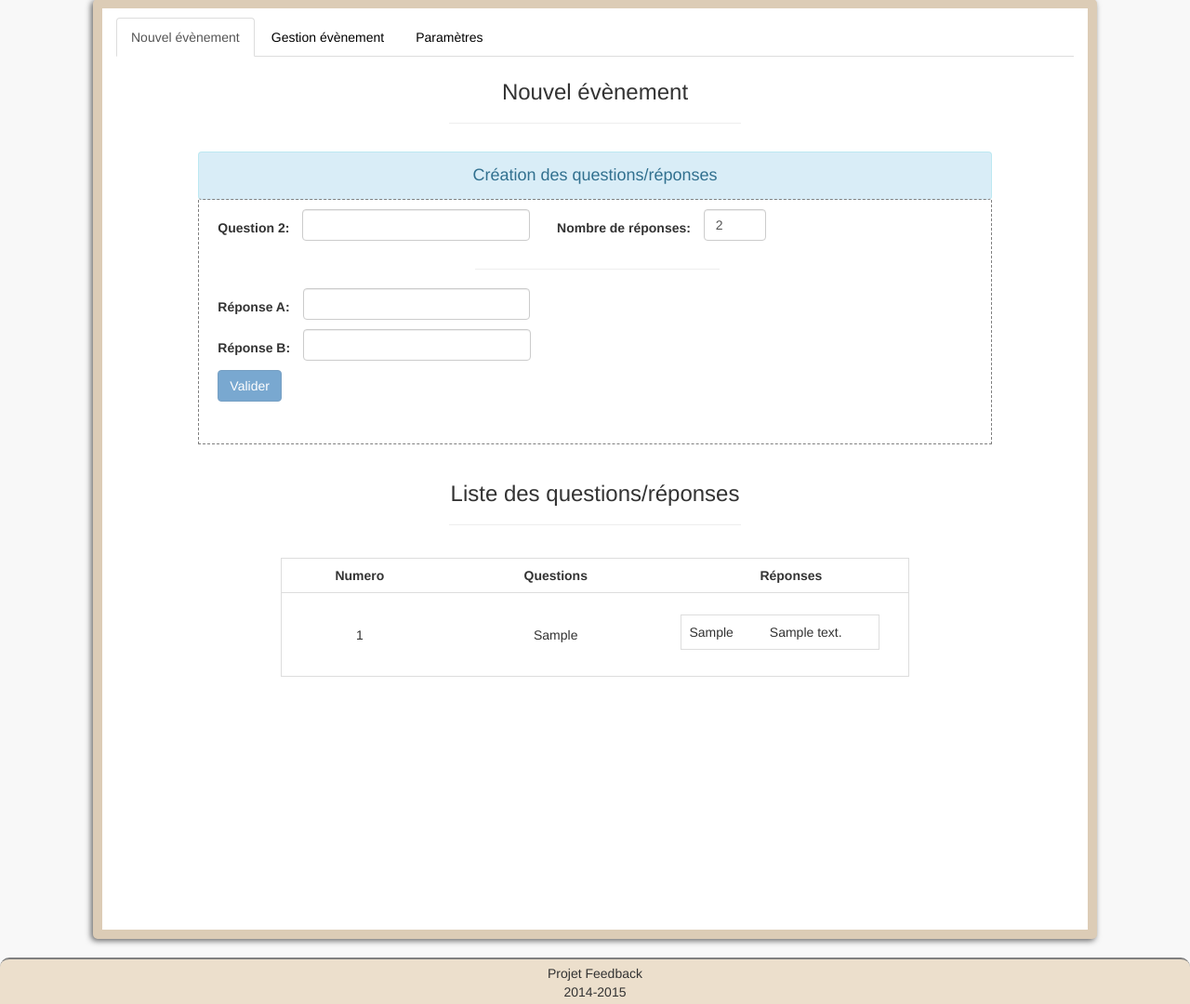
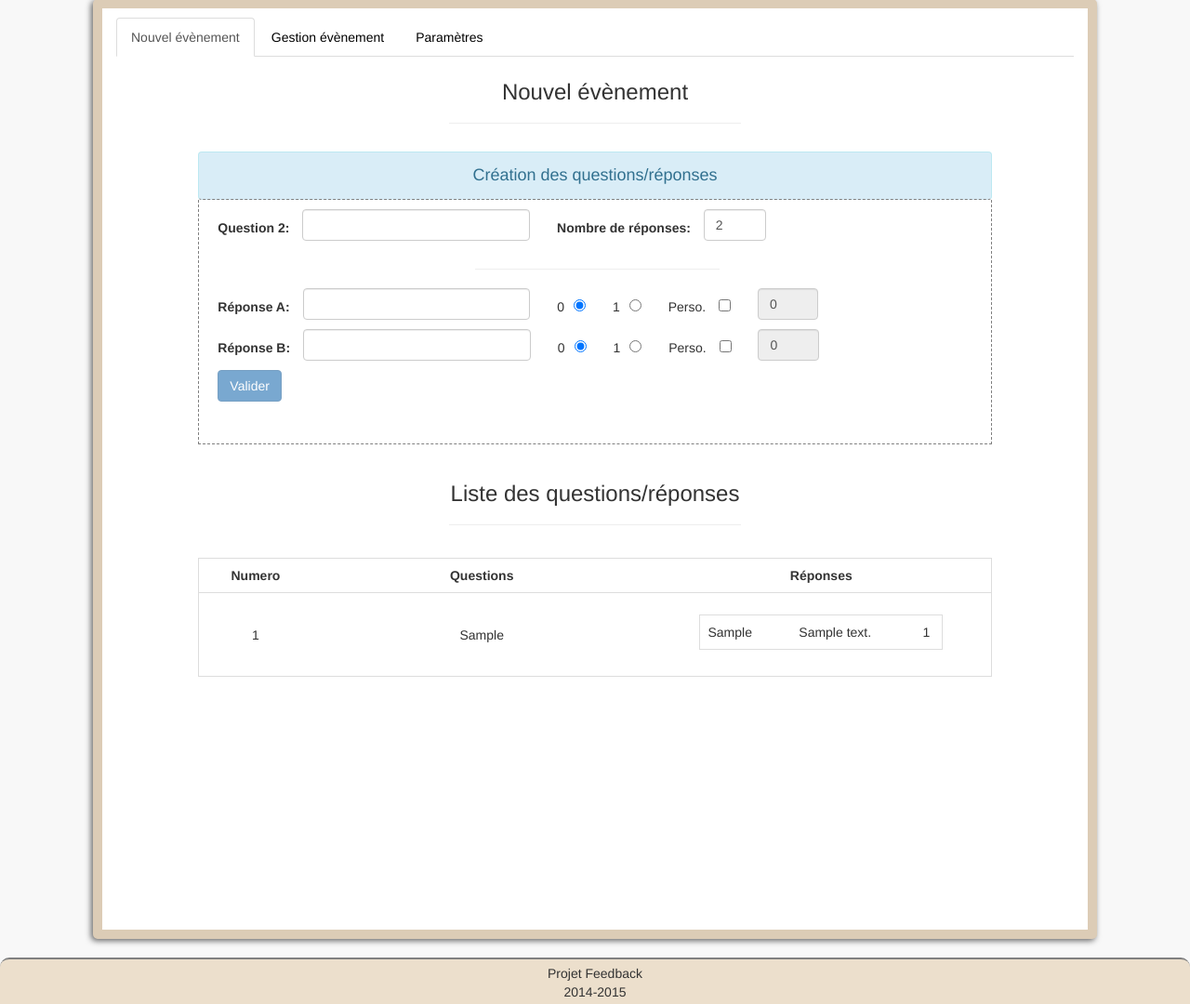
Before and after one commit to Marianna-dl/feedback, a PHP site: page / in a window 1280 px wide. Shown: the part 102-1182 px from the top of the page at 93% size. Run offline with PHP 8.4, Linux system fonts and the light colour scheme; tables that the repository leaves empty hold one stand-in row (values such as "Sample post").

Commit message:
ajout des points dans la bdd

```diff
--- a/controller/script.js
+++ b/controller/script.js
@@ -63,7 +63,7 @@ var feedbackApp = angular.module('feedbackApp', ['ngRoute','ngAnimate', 'ngTouch
 
 
  feedbackApp.controller('qcmController', function($scope, $http) {
-        $scope.listRep=[{reponse:''},{reponse:''}];
+        $scope.listRep=[{reponse:'',points:0},{reponse:'',points:0}];
         $scope.listLettre=[{lettre:'A'},{lettre:'B'},{lettre:'C'},{lettre:'D'},{lettre:'E'},{lettre:'F'}];
         $scope.nbRepInput = parseInt(2);
         $scope.nbRep = parseInt(2);
@@ -93,13 +93,12 @@ var feedbackApp = angular.module('feedbackApp', ['ngRoute','ngAnimate', 'ngTouch
 
      //On met les questions sur la base de données
         $scope.valideQcm=function(){
-
-            if($scope.questionInput!=''){
+               if($scope.questionInput!=''){
                 $http.post("test.php/addQuest", {enonce:$scope.questionInput, id:$scope.maxQuestion})
                     .success(function(){
                         for(var i=0; i<$scope.nbRepInput;i++){
                             if($scope.listRep[i].reponse!=''){
-                                $http.post("test.php/addRep", {description:$scope.listRep[i].reponse, numQuest:$scope.maxQuestion, numRep:$scope.listLettre[i].lettre})
+                                $http.post("test.php/addRep", {description:$scope.listRep[i].reponse, numQuest:$scope.maxQuestion, numRep:$scope.listLettre[i].lettre, points:parseInt($scope.listRep[i].points)})
                                     .success(function(data){
 
                                     })
@@ -108,9 +107,11 @@ var feedbackApp = angular.module('feedbackApp', ['ngRoute','ngAnimate', 'ngTouch
                                     })
                             }
                           $scope.listRep[i].reponse="";
+                          $scope.listRep[i].points= "0";
                           $scope.getListeReponses();
 
                         }
+                        $scope.perso=false;
                         $scope.resultMessage = "Les questions et les réponses ont été ajoutées !";
                         $scope.result='alert alert-success';
                         $scope.getMaxQuestion(); //Met à jour le nombre de question
@@ -122,16 +123,15 @@ var feedbackApp = angular.module('feedbackApp', ['ngRoute','ngAnimate', 'ngTouch
                         $scope.resultMessage = "Erreur lors de l'ajout des questions/réponses";
                         $scope.result='alert alert-danger';
                     })
+                    $scope.getListeReponses();
             }
 
         };
         $scope.set = function() {
-            console.log("rep input "+$scope.nbRep);
-        console.log( "rep reel "+$scope.nbRepInput);
 
             if($scope.nbRep>=2){
                 if($scope.nbRep > $scope.nbRepInput){
-                    $scope.listRep.push({reponse:''});
+                    $scope.listRep.push({reponse:'',points:0});
                 }
                 else if($scope.nbRep < $scope.nbRepInput){
                     $scope.listRep.splice($scope.nbRepInput-1,1);
@@ -141,9 +141,6 @@ var feedbackApp = angular.module('feedbackApp', ['ngRoute','ngAnimate', 'ngTouch
             else{
                 $scope.nbRep=parseInt(2);
             }
-                        console.log("rep input after "+$scope.nbRep);
-        console.log( "rep reel after"+$scope.nbRepInput);
-                    console.log($scope.listRep);
         };
           //permet d'activer les tooltip bootstrap
          $('[data-toggle="tooltip"]').tooltip();
--- a/css/style.css
+++ b/css/style.css
@@ -140,7 +140,7 @@ form{
 
 }
 .new-event .num{
-    width: 20%;
+    width: 10%;
 }
 .new-event .small-cell{
     width: 30%;
@@ -171,13 +171,30 @@ th{
     text-align: center;
 }
 .sous-table{
-    width: 90%;
+    width: 75%;
+    margin-left: auto;
+    margin-right: auto;
 }
-.sous-table .small-cell{
+
+.sous-table .small-cell-gauche{
     width: 10%;
     padding-right: 0px;
 }
+.sous-table .small-cell-droite{
+    width: 10%;
+    padding-left: 0px;
+}
+.sous-table td{
+    text-align: center;
+}
 
+.container .point{
+    font-weight: normal;
+}
+.container .points-perso{
+    width:8%;
+
+}
 
 
                                 /*********************************************** FOOTER ************************************************/
--- a/test.php
+++ b/test.php
@@ -72,7 +72,7 @@ function afficheReponses(){
 
     $bd = ConnectionFactory::getFactory()->getConnection();
 
-       $req=$bd->prepare('SELECT num_question,num_rep,description FROM reponse');
+       $req=$bd->prepare('SELECT num_question,num_rep,description,point FROM reponse');
         $req->execute();
         $reponse=$req->fetchAll(PDO::FETCH_ASSOC);
         echo json_encode($reponse);
@@ -92,11 +92,13 @@ function ajouterReponse(){
         $descrip = $data->description;
         $numR=$data->numRep;
         $numQ=$data->numQuest;
+        $points=$data->points;
 
-        $req=$bd->prepare('INSERT INTO reponse (num_question,num_rep,description,point) VALUES (:numQ,:numR,:descrip,0)');
+        $req=$bd->prepare('INSERT INTO reponse (num_question,num_rep,description,point) VALUES (:numQ,:numR,:descrip,:points)');
         $req->bindValue(':numQ',$numQ);
         $req->bindValue(':numR',$numR);
         $req->bindValue(':descrip',$descrip);
+        $req->bindValue(':points',$points);
         $req->execute();
 
 
--- a/view/nouveau.html
+++ b/view/nouveau.html
@@ -30,9 +30,14 @@
                         <div class="col-md-12" ng-repeat="item in listRep" ng-if="$index<= nbRep-1 ">
                             <label for="reponse">Réponse {{listLettre[$index].lettre}}: </label>
                             <input ng-click="videMessage()" type="text" ng-model="item.reponse" value="" class="form-control input-qcm" id="reponse"/>
+                            <label class="point" for="{{listLettre[$index].lettre}}">0</label><input ng-disabled="perso"  type="radio"  ng-model-options="{ updateOn: 'submit' }"  ng-model="item.points" name="{{listLettre[$index].lettre}}" value="0" checked>
+                            <label class="point" for="{{listLettre[$index].lettre}}">1</label><input  ng-model-options="{ updateOn: 'submit' }" ng-disabled="perso" type="radio" ng-model="item.points" name="{{listLettre[$index].lettre}}" value="1">
+                            <label class="point" for="{{listLettre[$index].lettre}}">Perso.</label>
+                            <input type="checkbox" ng-model="perso" name="{{listLettre[$index].lettre}}" value="perso" >
+                            <input type="text" ng-model-options="{ updateOn: 'submit' }" name="{{listLettre[$index].lettre}}" min="2" value="2" ng-model="item.points" class="form-control points-perso" ng-disabled="!perso">
                         </div>
                         <div class="col-md-1">
-                            <button ng-disabled="!questionInput" ng-click="valideQcm()" type="button" class="btn btn-primary ">Valider</button>
+                            <button ng-disabled="!questionInput" ng-click="valideQcm()" type="submit" class="btn btn-primary ">Valider</button>
                         </div>
                     </div>
                 </div>
@@ -53,14 +58,14 @@
         </div>
     </div>
 
-    <div class="col-md-8 col-md-offset-2 liste">
+    <div class="col-md-10 col-md-offset-1 liste">
         <table class="table">
             <tr><th class="num">Numero</th><th class="small-cell">Questions</th><th class="small-cell">Réponses</th></tr>
              <tr ng-repeat="item in listeQuestions" ng-class-odd="'odd'" ng-class-even="'even'" ><td>{{item.num_quest}}</td><td>{{item.enonce}}</td>
                  <td>
                     <table class="table sous-table" >
                         <tr ng-repeat="rep in listeReponses" ng-if="rep.num_question==item.num_quest">
-                            <td class="small-cell">{{rep.num_rep}}</td><td>{{rep.description}}</td>
+                            <td class="small-cell-gauche">{{rep.num_rep}}</td><td>{{rep.description}}</td><td class="small-cell-droite">{{rep.point}}</td>
                         </tr>
 
                      </table>
```
